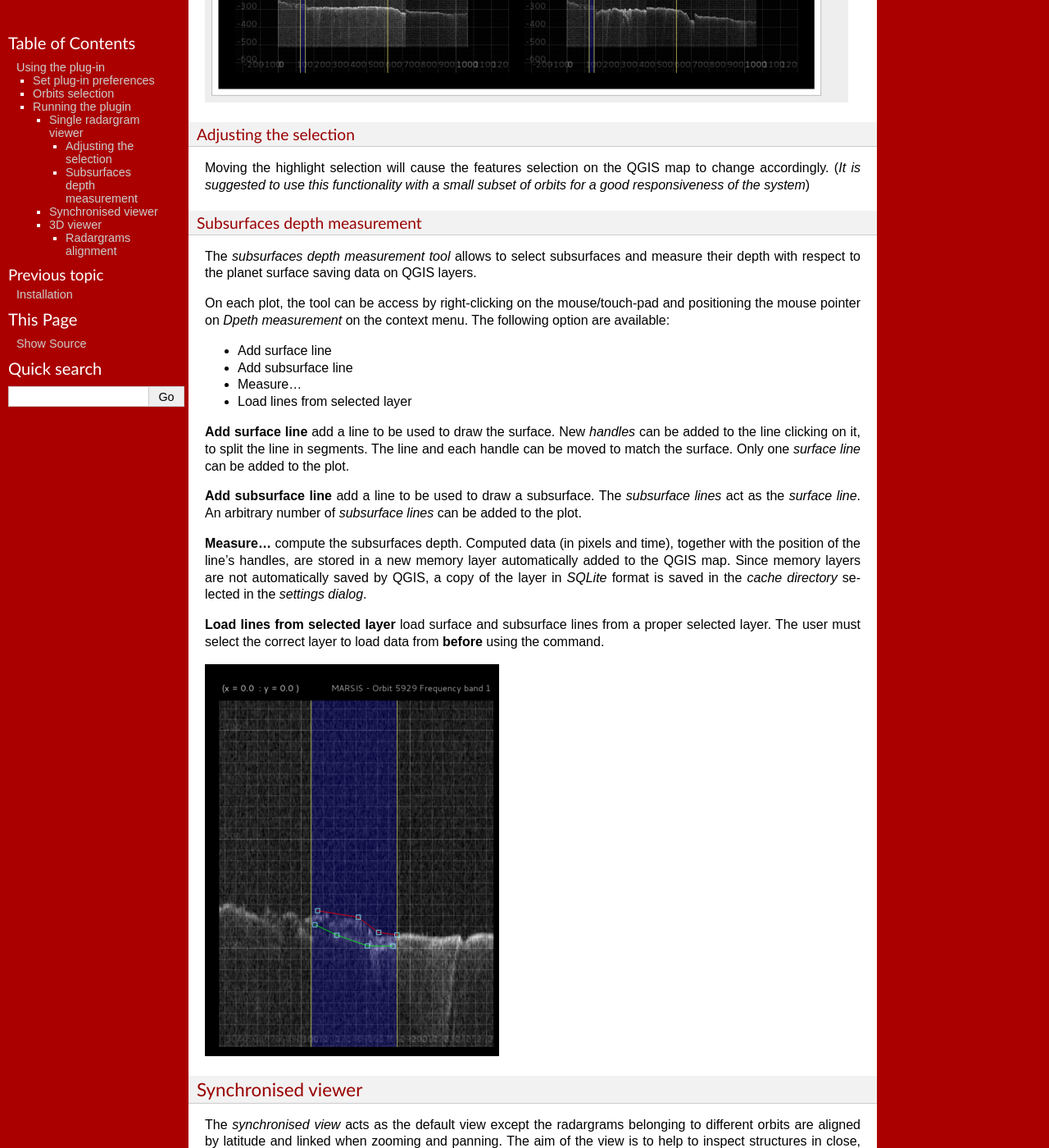
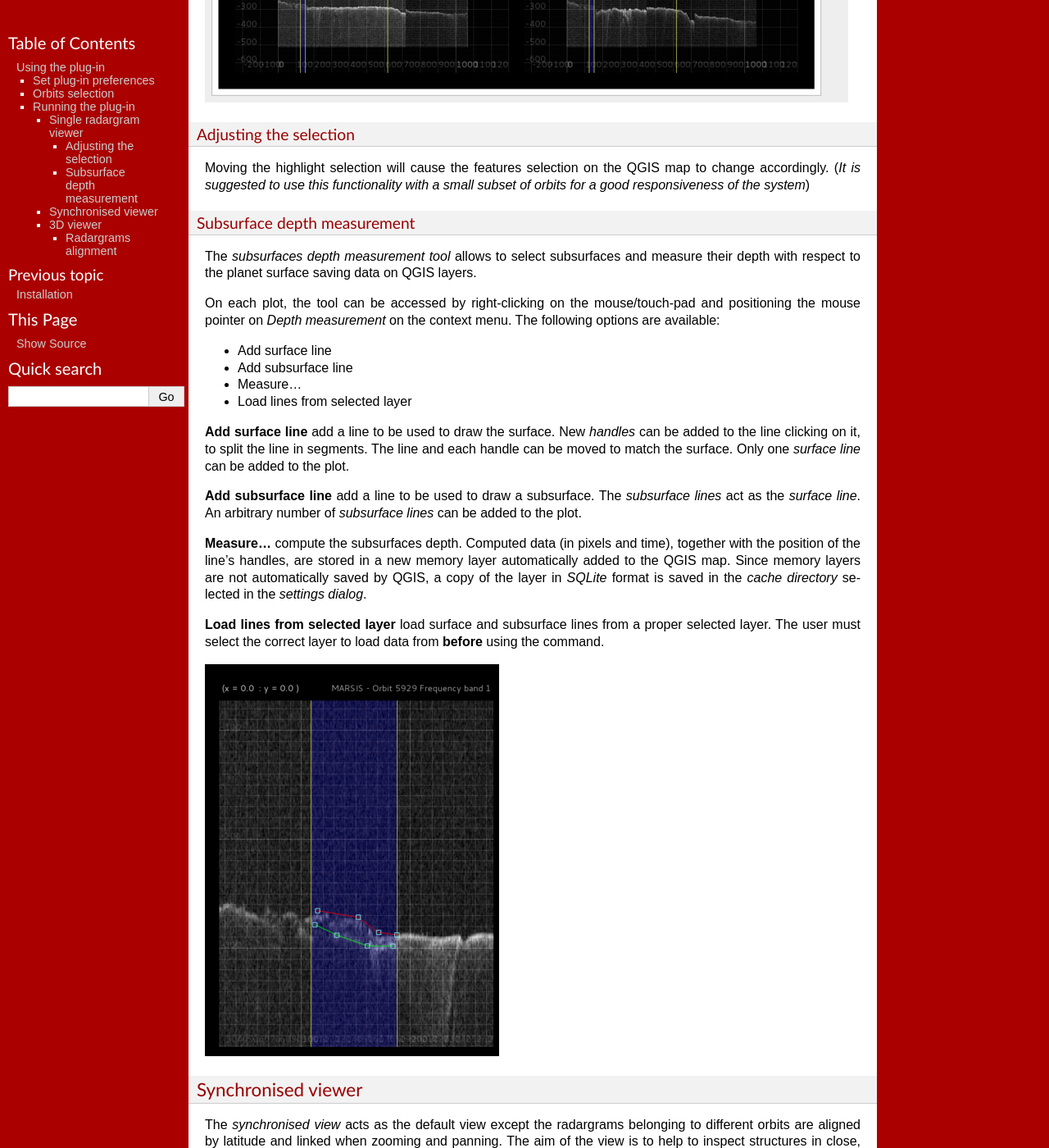
Before and after one commit to eSpaceEPFL/marsissharadviewer, a Sphinx documentation site: the page built from docs/use.rst, in a window 1280 px wide and 1400 px high, scrolled down 2568 px. Shown: the whole window at 82% size. Built offline with Sphinx 7.4.7, drawn with Linux system fonts in a browser that asks for light colours; some of the changed text lies outside the part shown.

Commit message:
Fixed spelling errors

```diff
--- a/docs/use.rst
+++ b/docs/use.rst
@@ -37,8 +37,8 @@
 .. image:: selection.png
 
 
-Running the plugin
-==================
+Running the plug-in
+===================
 
 Once the features of interest are selected, the plug-in can be started using either the *Mars radars->MARSIS/SHARAD Viewer* menu or by pressing the plug-in launch button (see figure below).
 
@@ -48,7 +48,7 @@
 
 Single radargram viewer
 -----------------------
-The *Single radargram* is the default view provided by the plug in.
+The *Single radargram* is the default view provided by the plug-in.
 
 Radargrams belonging to the selected orbits will be shown, one orbit per row. For MARSIS data one radargrams per frequency band will be shown.
 
@@ -66,12 +66,12 @@
 
 Moving the highlight selection will cause the features selection on the QGIS map to change accordingly. (*It is suggested to use this functionality with a small subset of orbits for a good responsiveness of the system*)
 
-Subsurfaces depth measurement
-~~~~~~~~~~~~~~~~~~~~~~~~~~~~~
+Subsurface depth measurement
+~~~~~~~~~~~~~~~~~~~~~~~~~~~~
 
 The *subsurfaces depth measurement tool* allows to select subsurfaces and measure their depth with respect to the planet surface saving data on QGIS layers.
 
-On each plot, the tool can be access by right-clicking on the mouse/touch-pad and positioning the mouse pointer on *Dpeth measurement* on the context menu. The following option are available:
+On each plot, the tool can be accessed by right-clicking on the mouse/touch-pad and positioning the mouse pointer on *Depth measurement* on the context menu. The following options are available:
 
 * Add surface line
 * Add subsurface line
```
Also changed, not shown: other parts of docs/use.rst (+2 -2 lines), docs/install.rst (+6 -6 lines), 5 other files.
